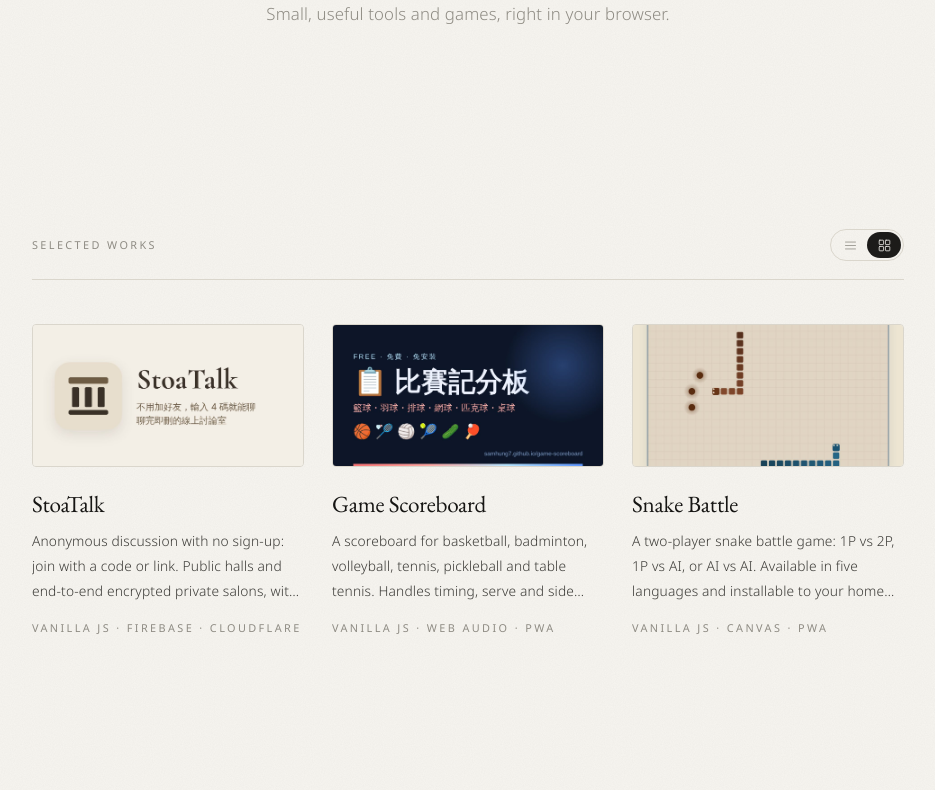
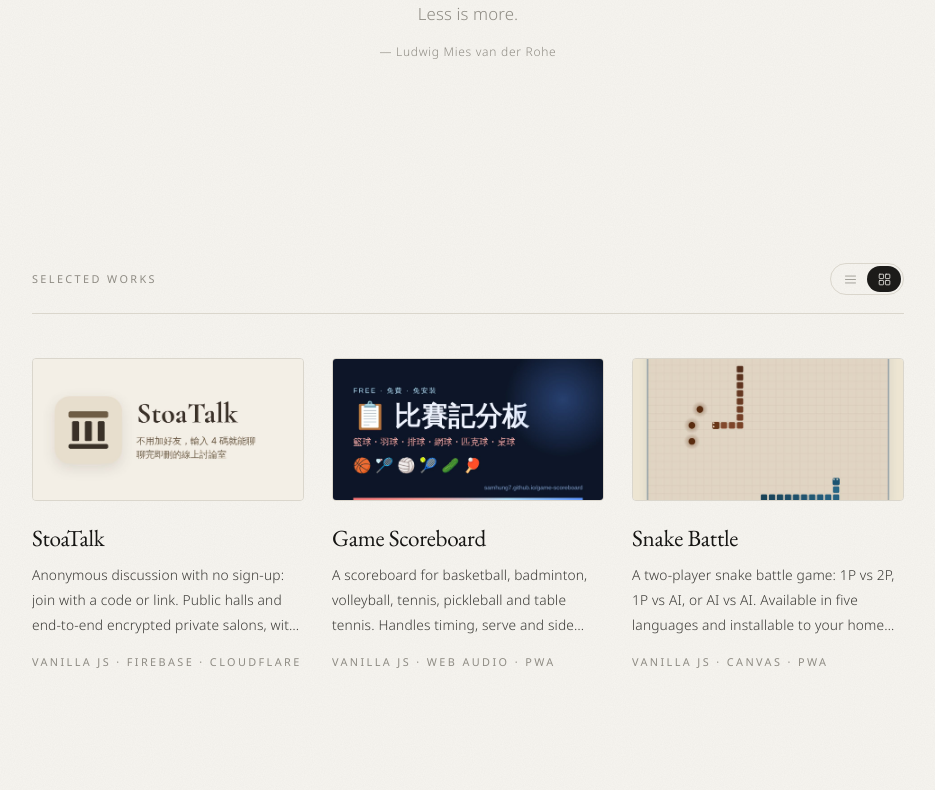
Before and after one commit to samhung7/samhung7.github.io, a plain HTML site: page index.html in a window 1280 px wide. Shown: the part 449-1239 px from the top of the page, without its empty margins (172-1107 px from the left). Drawn offline with nearby package versions, Linux system fonts and the light colour scheme.

Commit message:
Homepage tagline: a daily quote from Sam's five, in the current language (#27)
Claude-Session: https://claude.ai/code/session_01PSic9DeNPse3YZduiF3uZy

Co-authored-by: Claude <noreply@anthropic.com>

```diff
--- a/css/style.css
+++ b/css/style.css
@@ -165,6 +165,15 @@ h1 {
   color: var(--muted);
 }
 
+.hero .tagline { max-width: 34em; margin-inline: auto; }
+
+.quote-by {
+  margin-top: 12px;
+  font-size: 0.75rem;
+  letter-spacing: 0.06em;
+  color: var(--muted);
+}
+
 /* Projects */
 section { padding: 0 0 160px; }
 
--- a/index.html
+++ b/index.html
@@ -26,7 +26,7 @@
   <link rel="preconnect" href="https://fonts.googleapis.com">
   <link rel="preconnect" href="https://fonts.gstatic.com" crossorigin>
   <link href="https://fonts.googleapis.com/css2?family=EB+Garamond:ital,wght@0,400;0,500;1,400&family=Noto+Sans+TC:wght@300;400&family=Noto+Sans:wght@300;400&display=swap" rel="stylesheet">
-  <link rel="stylesheet" href="/css/style.css?v=b0dbb29329">
+  <link rel="stylesheet" href="/css/style.css?v=327caaea66">
   <link rel="stylesheet" href="/css/blog.css?v=02a2373cdd">
 </head>
 <body>
@@ -51,7 +51,8 @@
 
     <header class="hero">
       <h1>Samhung Studio</h1>
-      <p class="tagline" data-i18n="tagline">小而好用的工具與遊戲，從瀏覽器開始。</p>
+      <p class="tagline" data-i18n="tagline">少，但更好。</p>
+      <p class="quote-by" data-i18n="quoteBy">— Dieter Rams，《Less but Better》，1995</p>
     </header>
 
     <section id="projects">
@@ -124,7 +125,7 @@
 
   </div>
 
-  <script src="/js/main.js?v=5dd05c459f"></script>
+  <script src="/js/main.js?v=1e00d350cf"></script>
   <script type="importmap">{"imports":{"/js/blog/analytics.js":"/js/blog/analytics.js?v=eee65b2243","/js/blog/backend.js":"/js/blog/backend.js?v=0e0d19335b","/js/blog/chrome.js":"/js/blog/chrome.js?v=bdf90e7ff8","/js/blog/config.js":"/js/blog/config.js?v=c05c017258","/js/blog/dashboard.js":"/js/blog/dashboard.js?v=e7b3e8d839","/js/blog/editor.js":"/js/blog/editor.js?v=ca8fc744f2","/js/blog/i18n.js":"/js/blog/i18n.js?v=9655ceb4b7","/js/blog/images.js":"/js/blog/images.js?v=489eab6acc","/js/blog/latest.js":"/js/blog/latest.js?v=a57eb71c91","/js/blog/list.js":"/js/blog/list.js?v=1b7c069249","/js/blog/md.js":"/js/blog/md.js?v=e15a3a2aa2","/js/blog/post.js":"/js/blog/post.js?v=ef20bf218e","/js/blog/share.js":"/js/blog/share.js?v=a2815c8f97"}}</script>
   <script type="module" src="/js/blog/latest.js?v=a57eb71c91"></script>
 
--- a/js/main.js
+++ b/js/main.js
@@ -1,10 +1,29 @@
 (function () {
   var d = document.documentElement;
+
+  // The tagline is one of these quotes: a new one each day, the same for everyone on that date, in turn.
+  var quotes = [
+    { zh: '少，但更好。', en: 'Less, but better.',
+      zhBy: 'Dieter Rams，《Less but Better》，1995', enBy: 'Dieter Rams, Less but Better, 1995' },
+    { zh: '設計不只是外觀與感受，而是它如何運作。', en: 'Design is not just what it looks like and feels like. Design is how it works.',
+      zhBy: 'Steve Jobs，《紐約時報雜誌》訪談，2003', enBy: 'Steve Jobs, The New York Times Magazine, 2003' },
+    { zh: '細節不只是細節，細節成就設計。', en: 'The details are not the details. They make the design.',
+      zhBy: 'Charles Eames', enBy: 'Charles Eames' },
+    { zh: '少即是多。', en: 'Less is more.',
+      zhBy: 'Ludwig Mies van der Rohe', enBy: 'Ludwig Mies van der Rohe' },
+    { zh: '真正的創作者會把作品交出去。', en: 'Real artists ship.',
+      zhBy: 'Steve Jobs，1983', enBy: 'Steve Jobs, 1983' }
+  ];
+  var now = new Date();
+  var day = Math.floor(Date.UTC(now.getFullYear(), now.getMonth(), now.getDate()) / 86400000);
+  var quote = quotes[day % quotes.length];
+
   var strings = {
     zh: {
       title: 'Samhung Studio',
       description: 'Samhung Studio：Sam Hung 的個人工作室，收錄各項專案作品。',
-      tagline: '小而好用的工具與遊戲，從瀏覽器開始。',
+      tagline: quote.zh,
+      quoteBy: '— ' + quote.zhBy,
       projects: 'Selected Works',
       snake: '雙人貪食蛇對戰遊戲，支援 1P vs 2P、1P vs AI、AI vs AI。支援五種語言，可加入主畫面。',
       scoreboard: '比賽記分板：籃球、羽球、排球、網球、匹克球、桌球。計時、發球權、換場自動處理，內建 DJ 音效與 Spotify，支援五種語言。',
@@ -20,7 +39,8 @@
     en: {
       title: 'Samhung Studio',
       description: 'Samhung Studio: the personal studio of Sam Hung, a collection of projects.',
-      tagline: 'Small, useful tools and games, right in your browser.',
+      tagline: quote.en,
+      quoteBy: '— ' + quote.enBy,
       projects: 'Selected Works',
       snake: 'A two-player snake battle game: 1P vs 2P, 1P vs AI, or AI vs AI. Available in five languages and installable to your home screen.',
       scoreboard: 'A scoreboard for basketball, badminton, volleyball, tennis, pickleball and table tennis. Handles timing, serve and side changes automatically, with built-in DJ sounds and Spotify. Available in five languages.',
```
Also changed, not shown: 404.html (+1 -1 lines), blog/arnold-77-life-lessons-2/index.html (+1 -1 lines), blog/arnold-77-life-lessons-3/index.html (+1 -1 lines), blog/arnold-77-life-lessons/index.html (+1 -1 lines), blog/dashboard/index.html (+1 -1 lines), blog/editor/index.html (+1 -1 lines), blog/index.html (+1 -1 lines), privacy/index.html (+1 -1 lines).
